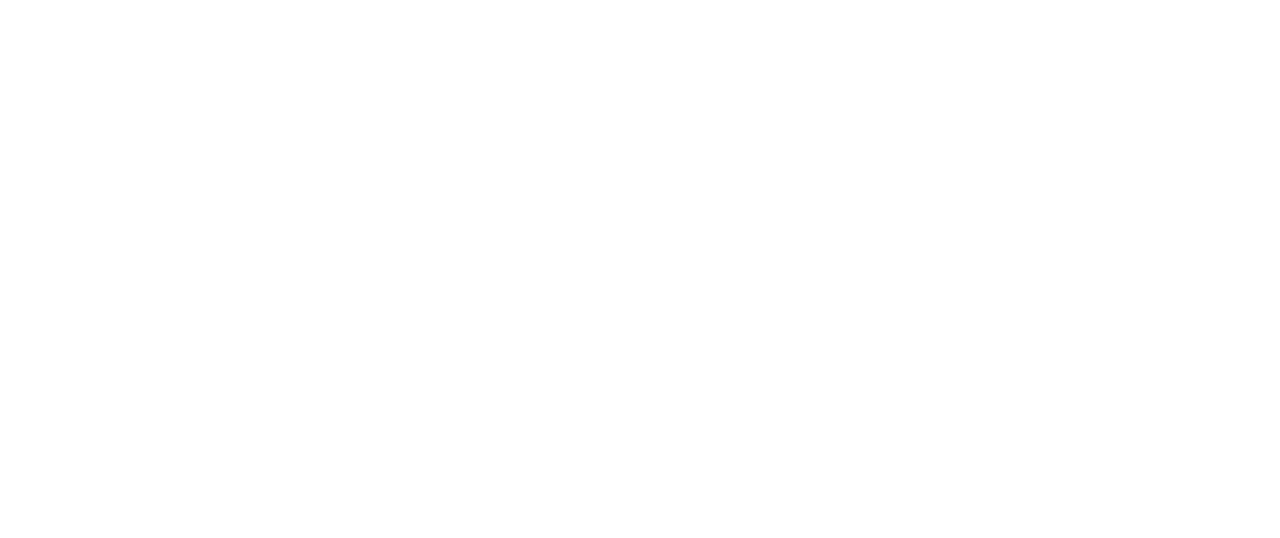
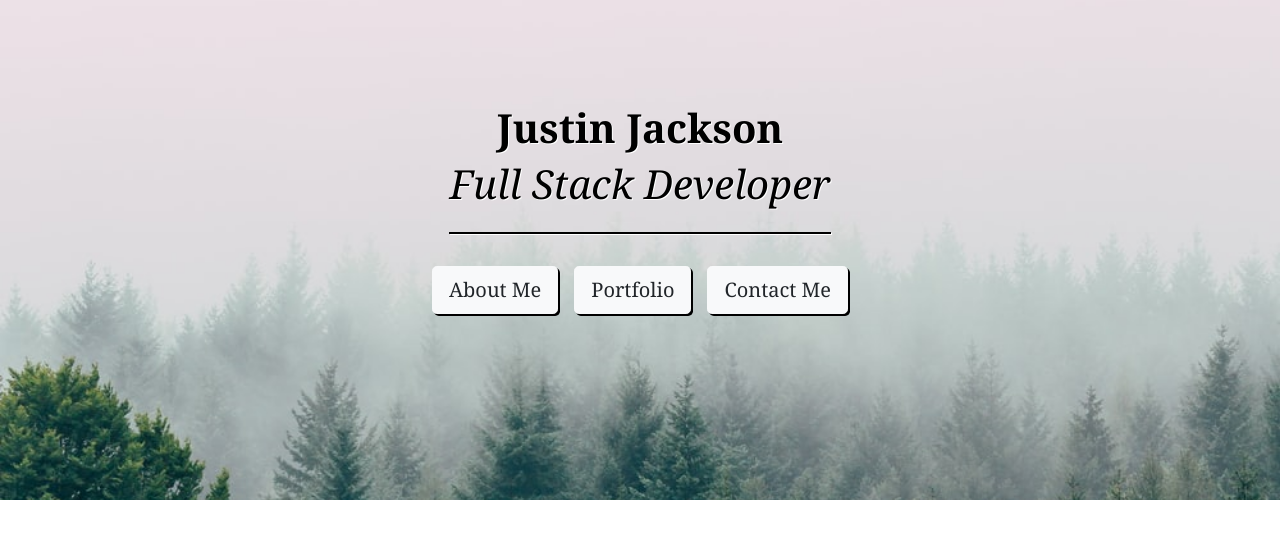
Before and after one commit to winteriscoming97/portfolio, a plain HTML site: page index.html in a window 1280 px wide. Drawn offline with nearby package versions, Linux system fonts and the light colour scheme.

Commit message:
added Greeting section and navigation buttons

```diff
--- a/index.html
+++ b/index.html
@@ -10,13 +10,23 @@
     <link rel="stylesheet" href="https://cdnjs.cloudflare.com/ajax/libs/font-awesome/4.7.0/css/font-awesome.min.css">
     <!-- Custom CSS  -->
     <link rel="stylesheet" href="./style.css" type="text/css"/>
+  </head>
+  <body>
+    <div class="container-fluid" id="Greeting">
+      <div class="row d-flex flex-grow-1 flex-column align-content-center justify-content-end">
+        <h1 class="text-center">Justin Jackson</h1>
+        <h2 class="text-center"><i>Full Stack Developer</i></h2>
+        <hr class="mx-0">
+      </div>
+      <div class="row d-flex flex-grow-1 justify-content-center">
+        <a href="#Bio"><button type="button" class="btn btn-light btn-lg mt-3">About Me</button></a>
+        <a href="#Porfolio"><button type="button" class="btn btn-light btn-lg mx-3 mt-3" >Portfolio</button></a>
+        <a href="#Contact"> <button type="button" class="btn btn-light btn-lg mt-3">Contact Me</button></a>
 
-  </head>
-
-  <body>
-    <div class="container-fluid">
+      </div>
+    </div>
+    <div class="container">
 
     </div>
-
   </body>
 </html>
--- a/style.css
+++ b/style.css
@@ -0,0 +1,46 @@
+/*  Global  */
+* {
+  font-family: Georgia, serif;
+  color: black;
+  text-shadow: 1px 1px white;
+}
+
+h1 {
+  font-weight: bold;
+}
+
+hr {
+  border: solid 1px black;
+  box-shadow: 1px 1px white;
+}
+/*  Nav  */
+
+
+/* Greeting  */
+
+#Greeting {
+  height: 500px;
+  min-width: 650px;
+  background-image: url(./images/body_background.jpg);
+  background-size: cover;
+  background-position: center;
+  background-repeat: no-repeat;
+}
+
+.background {
+
+}
+
+#Greeting h1,
+#Greeting h2 {
+  font-size: 2.5em;
+}
+
+#Greeting .row {
+  height: 50%;
+}
+
+.btn {
+  text-shadow: none;
+  box-shadow: 2px 2px black;
+}
```
